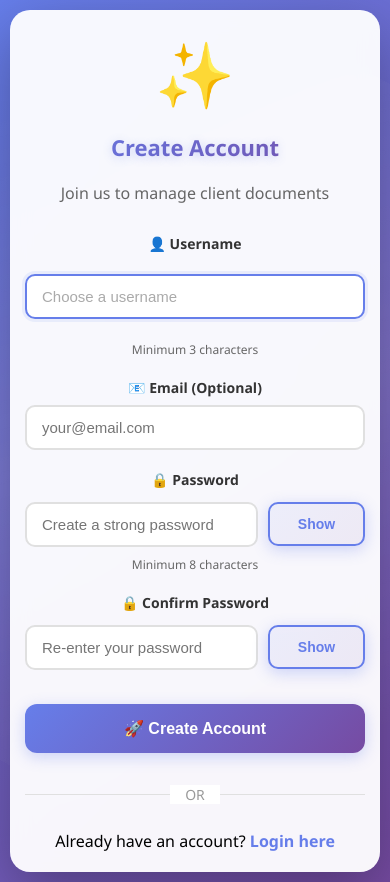
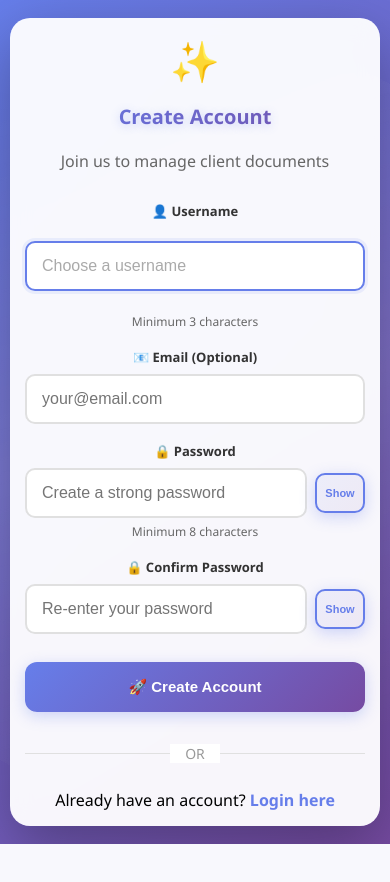
Before and after one commit to Sai-Karthik-Manam/Lic-DataSheets, a Flask app: page /register in a window 390 px wide. After the commit the page ends 844 px from the top, so only its background shows below. Run offline with Flask 3, Linux system fonts and the light colour scheme; parts of the project's set-up code (start-up, migrations or seed data) failed here and were passed over; some libraries are stand-ins or nearby versions.

Commit message:
fixed mobile view

```diff
--- a/templates/register.html
+++ b/templates/register.html
@@ -175,6 +175,79 @@
     .strength-weak { background: #dc3545; width: 33%; }
     .strength-medium { background: #ffc107; width: 66%; }
     .strength-strong { background: #28a745; width: 100%; }
+
+    /* ✅ FIXED: Mobile responsive styles */
+    @media (max-width: 768px) {
+      .register-container {
+        padding: 20px;
+      }
+
+      .register-icon {
+        font-size: 48px;
+      }
+
+      h1 {
+        font-size: 24px !important;
+      }
+
+      .form-group {
+        margin-bottom: 18px;
+      }
+
+      .form-group label {
+        font-size: 13px;
+      }
+
+      .form-group input {
+        font-size: 16px !important;
+        padding: 14px 15px;
+      }
+
+      /* ✅ FIXED: Better mobile layout for password wrapper */
+      .password-wrapper {
+        gap: 8px;
+      }
+
+      .password-wrapper input {
+        flex: 1;
+        min-width: 0;
+      }
+
+      .password-toggle {
+        min-width: 55px;
+        max-width: 55px;
+        padding: 12px 8px;
+        font-size: 12px;
+        flex-shrink: 0;
+      }
+
+      .btn-register {
+        padding: 16px;
+        font-size: 15px;
+      }
+    }
+
+    @media (max-width: 480px) {
+      .register-container {
+        padding: 15px;
+      }
+
+      .register-icon {
+        font-size: 40px;
+      }
+
+      h1 {
+        font-size: 20px !important;
+      }
+
+      /* ✅ FIXED: Even smaller button on very small screens */
+      .password-toggle {
+        min-width: 50px;
+        max-width: 50px;
+        padding: 12px 6px;
+        font-size: 11px;
+      }
+    }
   </style>
 </head>
 <body>
@@ -294,11 +367,11 @@
       if (passwordInput.type === 'password') {
         passwordInput.type = 'text';
         togglePassword.textContent = 'Hide';
-        togglePassword.style.color = '#667eea';
+        togglePassword.classList.add('active');
       } else {
         passwordInput.type = 'password';
         togglePassword.textContent = 'Show';
-        togglePassword.style.color = '#999';
+        togglePassword.classList.remove('active');
       }
 
       passwordInput.focus();
@@ -314,11 +387,11 @@
       if (confirmPasswordInput.type === 'password') {
         confirmPasswordInput.type = 'text';
         toggleConfirmPassword.textContent = 'Hide';
-        toggleConfirmPassword.style.color = '#667eea';
+        toggleConfirmPassword.classList.add('active');
       } else {
         confirmPasswordInput.type = 'password';
         toggleConfirmPassword.textContent = 'Show';
-        toggleConfirmPassword.style.color = '#999';
+        toggleConfirmPassword.classList.remove('active');
       }
 
       confirmPasswordInput.focus();
```
Also changed, not shown: templates/forgot_password.html (+92 -4 lines), templates/login.html (+25 -3 lines).
